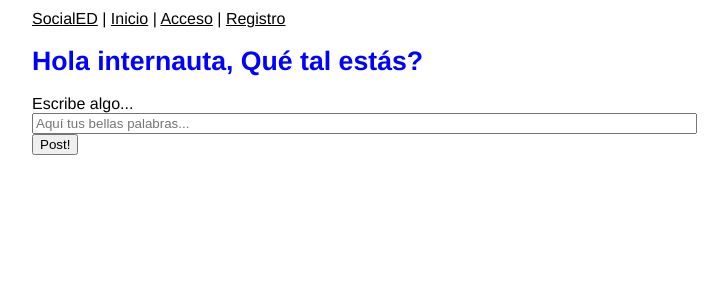
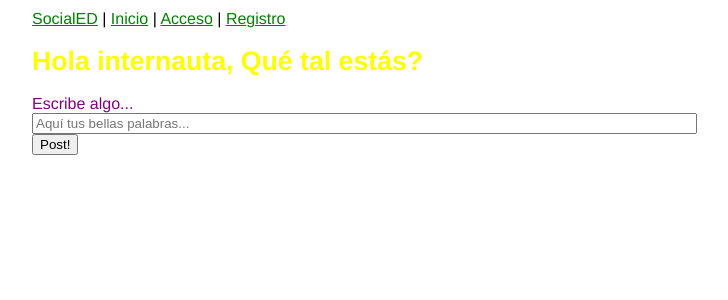
Before and after one commit to danieltb2/SocialED, a Flask app: page /home in a window 1280 px wide. Shown: the top 300 px of the page, without its empty margins (6-734 px from the left). Run offline with Flask 2, Linux system fonts and the light colour scheme.

Commit message:
Colores añadidos al css

```diff
--- a/produ/static/css/socialed-style.css
+++ b/produ/static/css/socialed-style.css
@@ -9,35 +9,27 @@
   margin: 10px;
 }
 a:link{
- color:black;
+ color:green;
 
  }
 a:hover {
-  color:green;
+  color:grey;
 }
 h1 {
-   color:blue;
+   color:yellow;
    font-size:20pt;
 
 
 }
 form {
-
-
-
-
-
+    color:purple;
 }
 label {
-
-
-
-
-
+    color:purple;
 }
 .inputs {
-
-
-
-
+    color:#14BA42;
 }
+p{
+    color:#96B8A9;
+}
```
